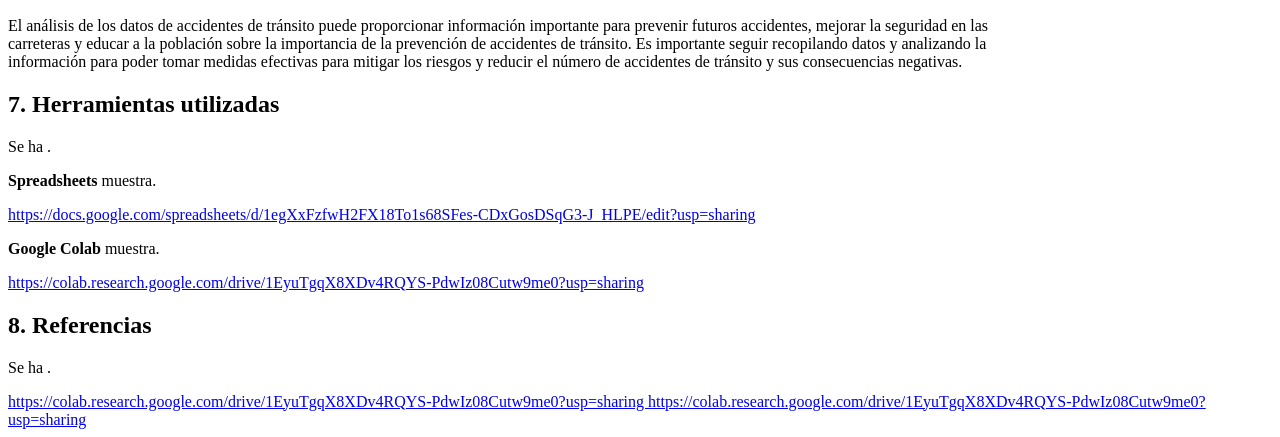
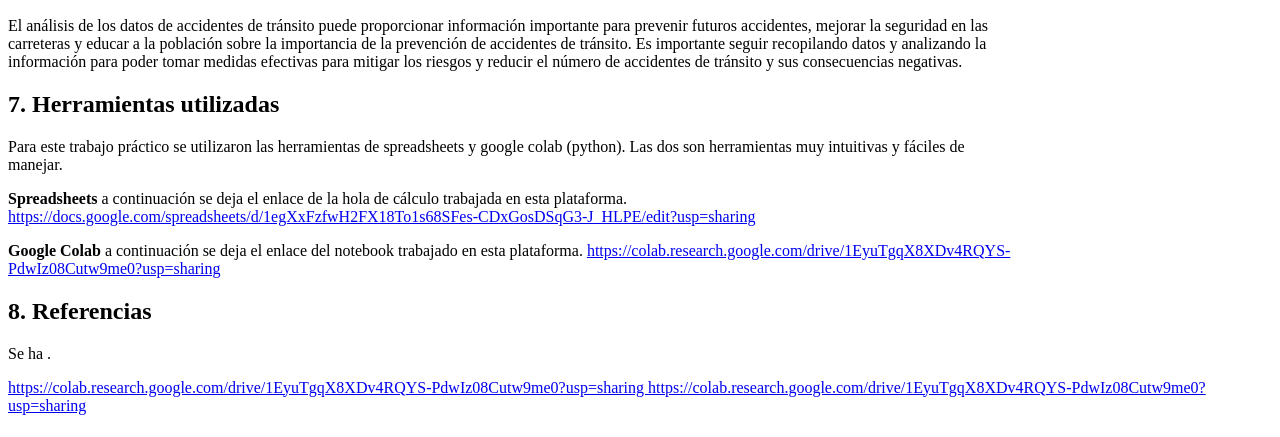
Before and after one commit to solramirezcalderon/TrabajoPracticoVisaulizacionDatos, a website: page index.html in a window 1280 px wide. Shown: the part 4375-4812 px from the top of the page. Drawn offline with Linux system fonts and the light colour scheme.

Commit message:
1 file modified

```diff
--- a/index.html
+++ b/index.html
@@ -123,22 +123,23 @@
 
 <h2> 7. Herramientas utilizadas</h2>
 
-<p style="width: 80%;">Se ha .
+<p style="width: 80%;">Para este trabajo práctico se utilizaron las herramientas de spreadsheets y google colab (python). Las dos son herramientas muy intuitivas y fáciles de manejar.
 </p>
 
 
-<p style="width: 80%;"><b>Spreadsheets</b> muestra.
-</p>
+<p style="width: 80%;"><b>Spreadsheets</b> a continuación se deja el enlace de la hola de cálculo trabajada en esta plataforma.
+
 <a href="https://docs.google.com/spreadsheets/d/1egXxFzfwH2FX18To1s68SFes-CDxGosDSqG3-J_HLPE/edit?usp=sharing" target="_blank">
   https://docs.google.com/spreadsheets/d/1egXxFzfwH2FX18To1s68SFes-CDxGosDSqG3-J_HLPE/edit?usp=sharing
 </a>
+</p>
 
-<p style="width: 80%;"><b>Google Colab</b> muestra.
-</p>
+<p style="width: 80%;"><b>Google Colab</b> a continuación se deja el enlace del notebook trabajado en esta plataforma.
+
 <a href="https://colab.research.google.com/drive/1EyuTgqX8XDv4RQYS-PdwIz08Cutw9me0?usp=sharing" target="_blank">
   https://colab.research.google.com/drive/1EyuTgqX8XDv4RQYS-PdwIz08Cutw9me0?usp=sharing
 </a>
-
+</p>
 
 <h2> 8. Referencias</h2>
 
```
